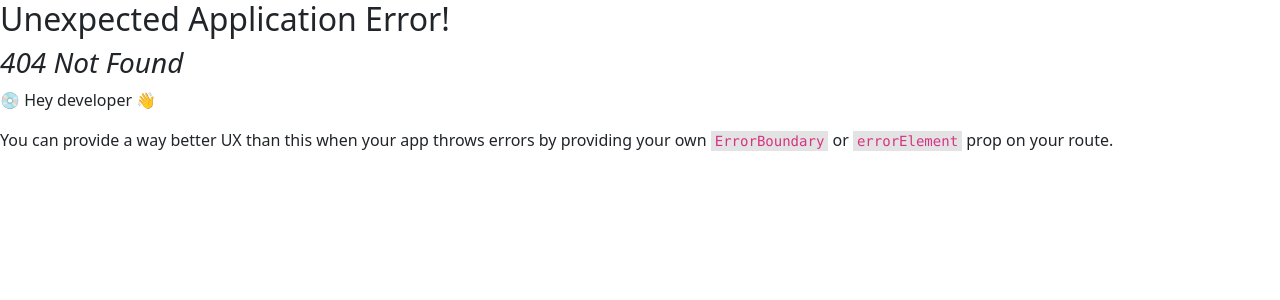
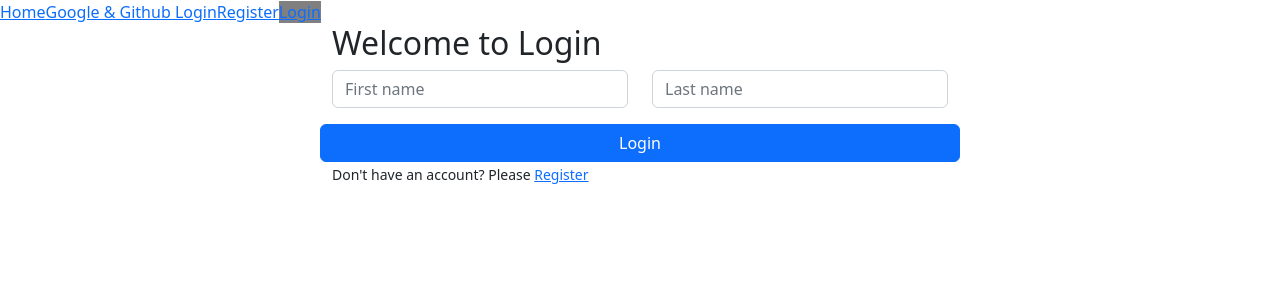
Before and after one commit to sadmanador/email-password-base-auth, a React (Create React App) app: page /login in a window 1280 px wide. Before the commit this address had no page. Shown: the top 300 px of the page. Built offline with nearby package versions, Linux system fonts and the light colour scheme.

Commit message:
module 57-7 done!

```diff
--- a/src/components/Bootstrap-form/Bootstrap-Form.js
+++ b/src/components/Bootstrap-form/Bootstrap-Form.js
@@ -3,17 +3,18 @@ import Form from 'react-bootstrap/Form';
 import app from '../../firebase/firebase.init'
 import { getAuth, createUserWithEmailAndPassword } from "firebase/auth";
 import { useState } from 'react';
+import { Link } from 'react-router-dom';
 
 const auth = getAuth(app);
 
 function BootstrapForm() {
     const [passwordError, setPasswordError] = useState('');
-    const [successSignUp, setSuccessSignUp] = useState(false)
+    const [successSignUp, setSuccessSignUp] = useState(false);
 
     const handleFormSubmit = event => {
         event.preventDefault();
 
-        successSignUp(false);
+        setSuccessSignUp(false);
         const form = event.target;
         const email = form.email.value;
         const password = form.password.value;
@@ -61,6 +62,7 @@ function BootstrapForm() {
                 <Button variant="primary" type="submit">
                     Register
                 </Button>
+                <p><small>Already have an account? Please <Link to='/login'>Login</Link></small></p>
             </Form>
         </div>
     );
--- a/src/components/Header/Header.js
+++ b/src/components/Header/Header.js
@@ -7,7 +7,8 @@ const Header = () => {
         <nav>
             <NavLink className={({isActive})=>isActive ? 'active__link' : undefined} to='/'>Home</NavLink>
             <NavLink className={({isActive})=>isActive ? 'active__link' : undefined} to='/'>Google & Github Login</NavLink>
-            <NavLink className={({isActive})=>isActive ? 'active__link' : undefined} to='/bootstrapForm'>Email Login</NavLink>
+            <NavLink className={({isActive})=>isActive ? 'active__link' : undefined} to='/bootstrapForm'>Register</NavLink>
+            <NavLink className={({isActive})=>isActive ? 'active__link' : undefined} to='/login'>Login</NavLink>
         </nav>
     );
 };
--- /dev/null
+++ b/src/components/Login/Login.js
@@ -0,0 +1,22 @@
+import React from 'react';
+import { Link } from 'react-router-dom';
+
+const Login = () => {
+    return (
+        <div>
+            <form className="row w-50 mx-auto">
+                <h2>Welcome to Login</h2>
+                <div className="col">
+                    <input type="text" className="form-control" placeholder="First name" aria-label="First name"/>
+                </div>
+                <div className="col">
+                    <input type="text" className="form-control" placeholder="Last name" aria-label="Last name"/>
+                </div>
+                <button className="btn btn-primary mt-3">Login</button>
+                <p><small>Don't have an account? Please <Link to='/bootstrapForm'>Register</Link></small></p>
+            </form>
+        </div>
+    );
+};
+
+export default Login;
--- a/src/routes/router.js
+++ b/src/routes/router.js
@@ -1,12 +1,14 @@
 import { createBrowserRouter } from "react-router-dom";
 import BootstrapForm from "../components/Bootstrap-form/Bootstrap-Form";
 import GoogleGitHubLogin from "../components/GoogleGitHubLogin/GoogleGitHubLogin";
+import Login from "../components/Login/Login";
 import Main from "../Layout/Main";
 
 
 export const router = createBrowserRouter([
     {path: '/', element: <Main></Main>, children: [
         {path: '/', element: <GoogleGitHubLogin></GoogleGitHubLogin>},
-        {path: '/bootstrapForm', element: <BootstrapForm></BootstrapForm>}
+        {path: '/bootstrapForm', element: <BootstrapForm></BootstrapForm>},
+        {path: '/login', element: <Login></Login>}
     ]}
 ])
```
